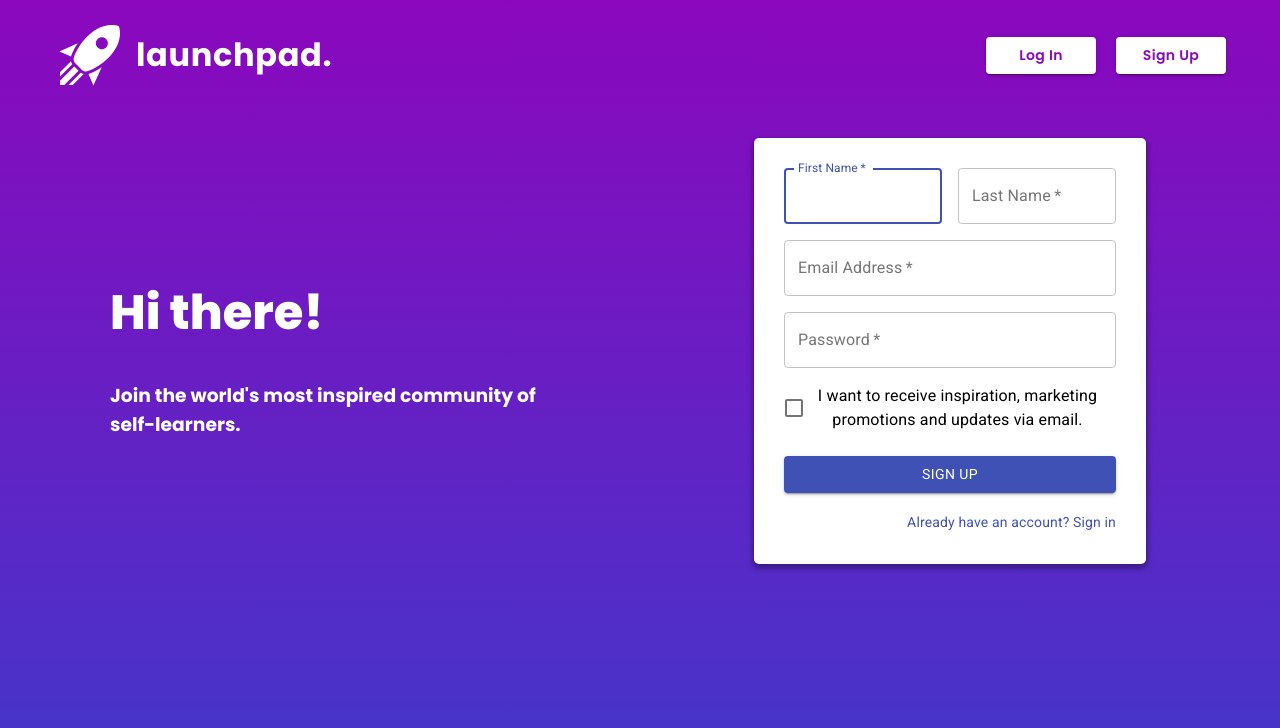
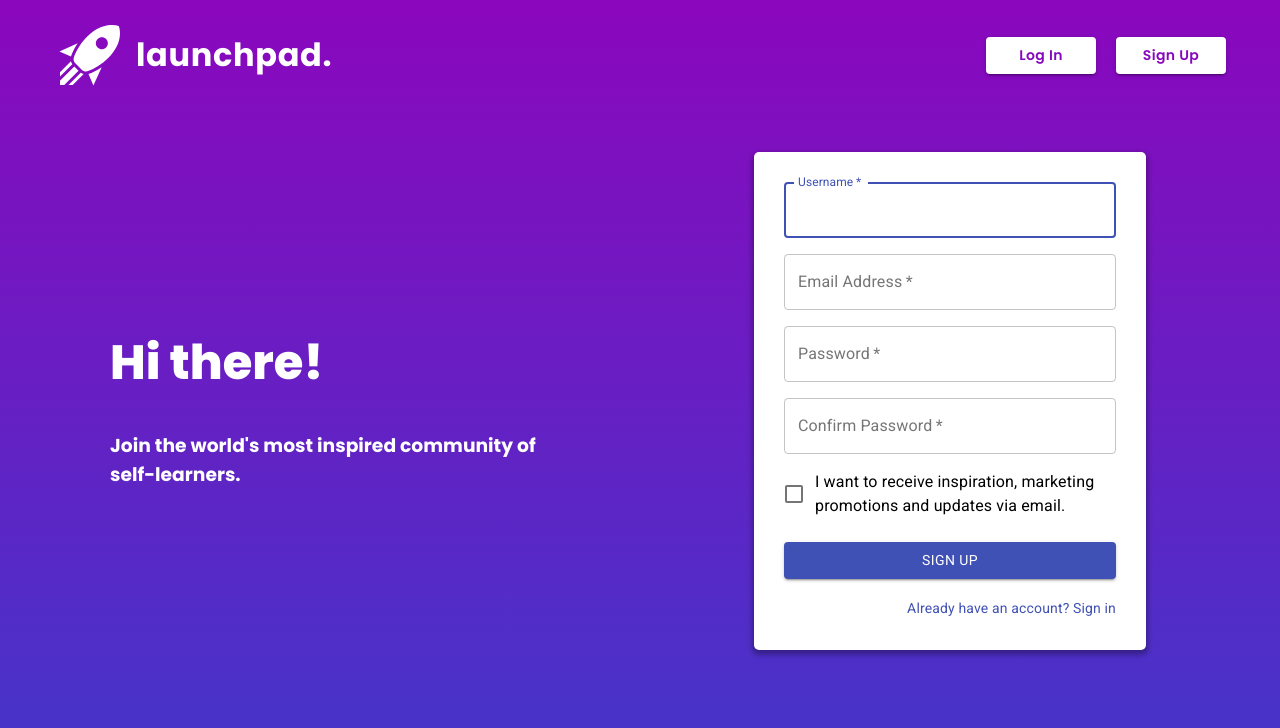
Before and after one commit to Felix-Poon/RSE-Launchpad-Frontend, a React (Create React App) app: page /register in a window 1280 px wide. Shown: the top 728 px of the page. Built offline with nearby package versions, Linux system fonts and the light colour scheme.

Commit message:
Edited viewport height to center horizontally

```diff
--- a/src/pages/Login.js
+++ b/src/pages/Login.js
@@ -19,12 +19,12 @@ const useStyles = makeStyles((theme) => ({
     display: 'flex',
     alignItems: 'center',
     justifyContent: 'center',
-    height: 500,
+    height: '75vh',
   },
   container: {
     /* textAlign: 'center', */
     width: '50%',
-    padding: '0 90px'
+    padding: '0 90px',
   },
   heading: {
     fontSize: '3rem'
--- a/src/pages/Register.js
+++ b/src/pages/Register.js
@@ -18,7 +18,7 @@ const useStyles = makeStyles((theme) => ({
     display: 'flex',
     alignItems: 'center',
     justifyContent: 'center',
-    height: 500,
+    height: '75vh',
   },
   container: {
     /* textAlign: 'center', */
@@ -74,32 +74,21 @@ export function Register() {
         <h3>Join the world's most inspired community of self-learners.</h3>
       </div>
       <div className={classes.container}>
-        <Container component="main" maxWidth="xs">
+        <Container component="main" maxWidth="sm">
           <Box bgcolor='white' color="black" className='box-generic'>
           <div className={classes.paper}>
             <form className={classes.form} noValidate>
               <Grid container spacing={2}>
-                <Grid item xs={12} sm={6}>
+                <Grid item xs={12}>
                   <TextField
                     autoComplete="fname"
-                    name="firstName"
+                    name="username"
                     variant="outlined"
                     required
                     fullWidth
-                    id="firstName"
-                    label="First Name"
+                    id="username"
+                    label="Username"
                     autoFocus
-                  />
-                </Grid>
-                <Grid item xs={12} sm={6}>
-                  <TextField
-                    variant="outlined"
-                    required
-                    fullWidth
-                    id="lastName"
-                    label="Last Name"
-                    name="lastName"
-                    autoComplete="lname"
                   />
                 </Grid>
                 <Grid item xs={12}>
@@ -126,9 +115,23 @@ export function Register() {
                   />
                 </Grid>
                 <Grid item xs={12}>
+                  <TextField
+                    variant="outlined"
+                    required
+                    fullWidth
+                    name="confirm password"
+                    label="Confirm Password"
+                    type="password"
+                    id="confirmPassword"
+                    autoComplete="current-password"
+                  />
+                </Grid>
+                <Grid item xs={12}>
                   <FormControlLabel
                     control={<Checkbox value="allowExtraEmails" color="primary" />}
                     label="I want to receive inspiration, marketing promotions and updates via email."
+                    style={{textAlign:'left'}}
+
                   />
                 </Grid>
               </Grid>
@@ -143,7 +146,7 @@ export function Register() {
               </Button>
               <Grid container justifyContent="flex-end">
                 <Grid item>
-                  <Link href="#" variant="body2">
+                  <Link href="/login" variant="body2">
                     Already have an account? Sign in
                   </Link>
                 </Grid>
```
